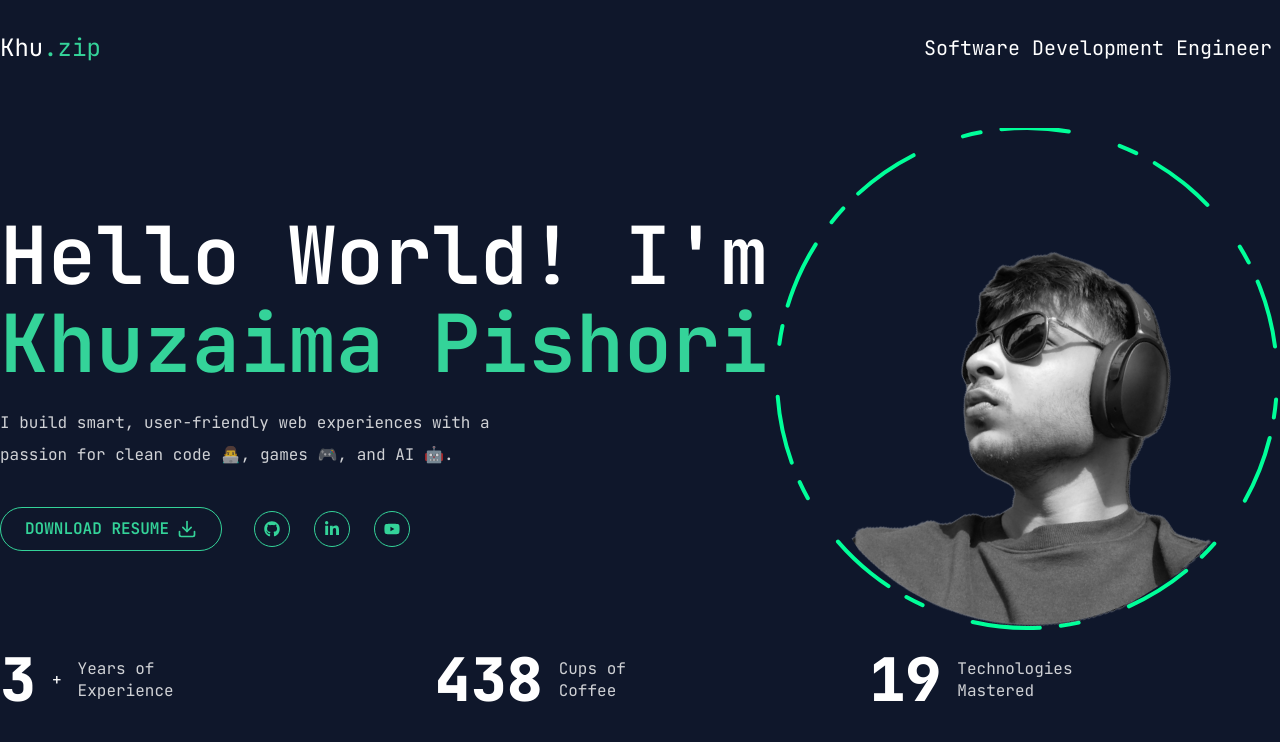
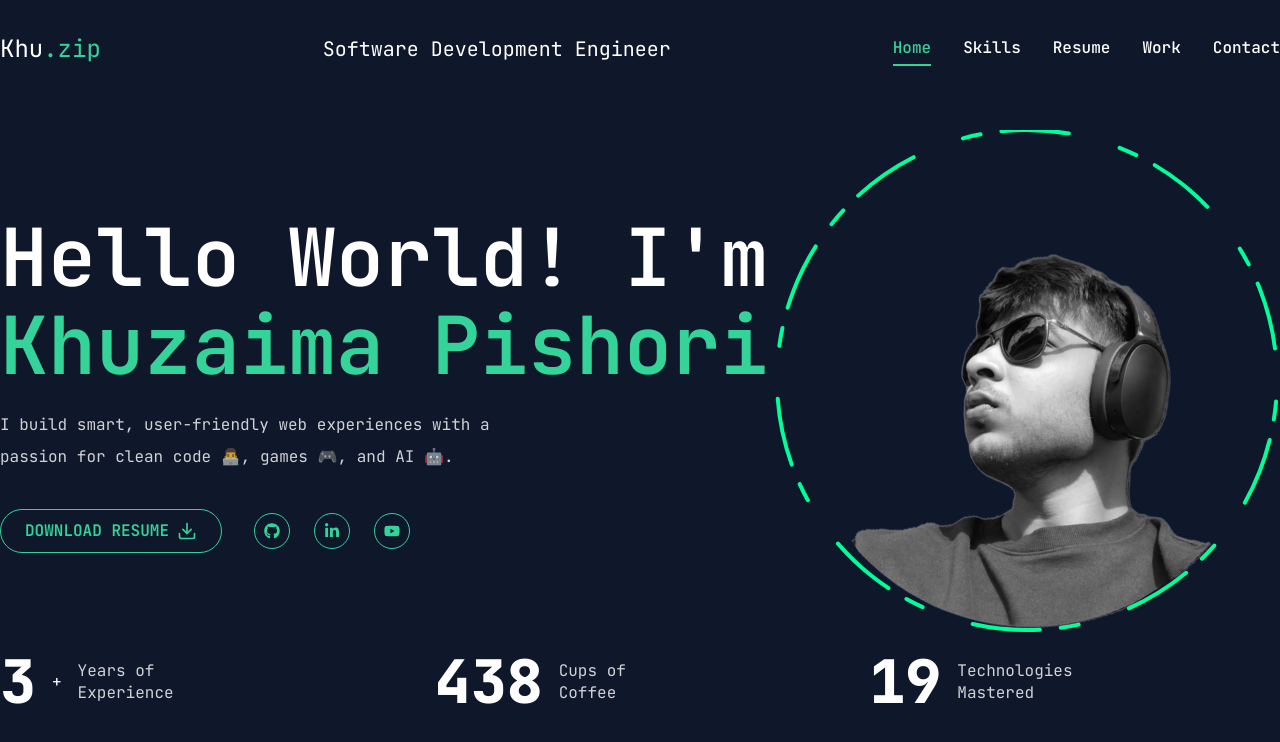
Before and after one commit to CyberKP03/e-portfolio, a Next.js app: page / in a window 1280 px wide. Shown: the top 742 px of the page. Built offline with nearby package versions, Linux system fonts and the light colour scheme.

Commit message:
fix: add the menu links back by uncommenting

```diff
--- a/components/Header.jsx
+++ b/components/Header.jsx
@@ -46,9 +46,9 @@ const Header = () => {
           Software Development Engineer
         </span>
         {/* desktop nav & hire me button */}
-        {/* <div className="hidden xl:flex items-center gap-8">
+        <div className="hidden xl:flex items-center gap-8">
           <Nav />
-          <Link href="/contact" onClick={handleHireMeClick}>
+          {/* <Link href="/contact" onClick={handleHireMeClick}>
             <Button
               className={`bg-accent text-black hover:bg-green-400 ${
                 isLoading ? "opacity-50 pointer-events-none" : ""
@@ -57,8 +57,8 @@ const Header = () => {
             >
               Contact Me
             </Button>
-          </Link>
-        </div> */}
+          </Link> */}
+        </div>
 
         {/* mobile nav */}
         <div className="xl:hidden">
```
